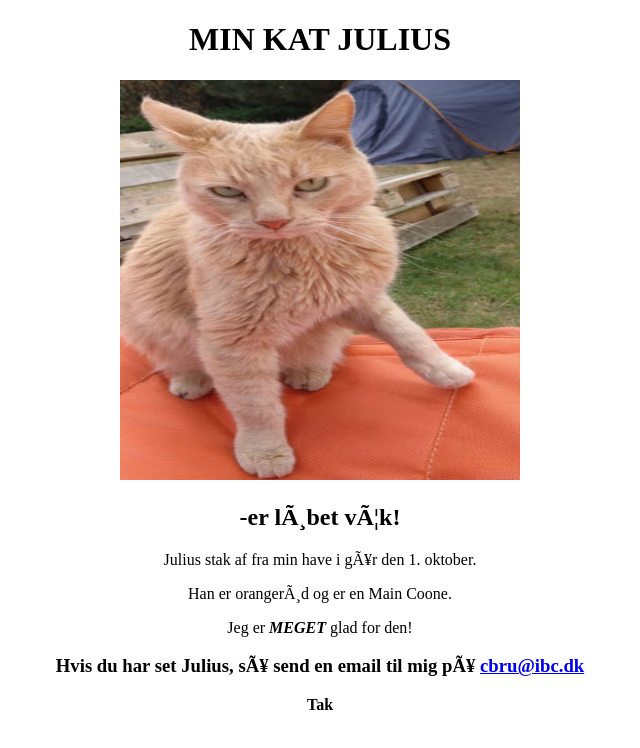
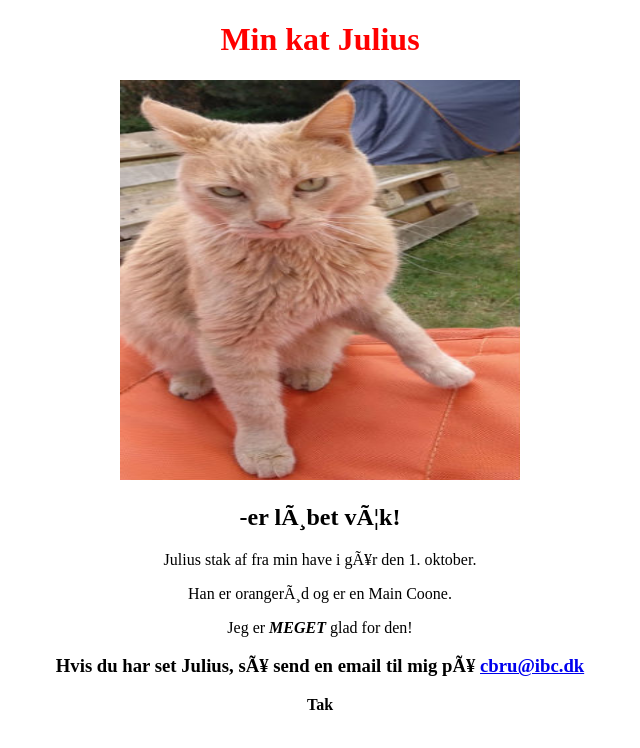
Before and after one commit to Lasse-HTX/Lasse-HTX.github.io, a plain HTML site: page index.html in a window 1280 px wide. Shown: the whole page, without its empty margins (320-960 px from the left). Drawn offline with Linux system fonts and the light colour scheme.

Commit message:
Rød skrift

```diff
--- a/index.html
+++ b/index.html
@@ -8,7 +8,7 @@
     <meta name=”keyword” content=”Julius, kat, væk”>
     <title>Dokument titel</title>
     <center>
-        <h1>MIN KAT JULIUS</h1>
+        <h1 style="color:red">Min kat Julius</h1>
         <center>
             <style>
             </style>
```
Also changed, not shown: 1 other file.
